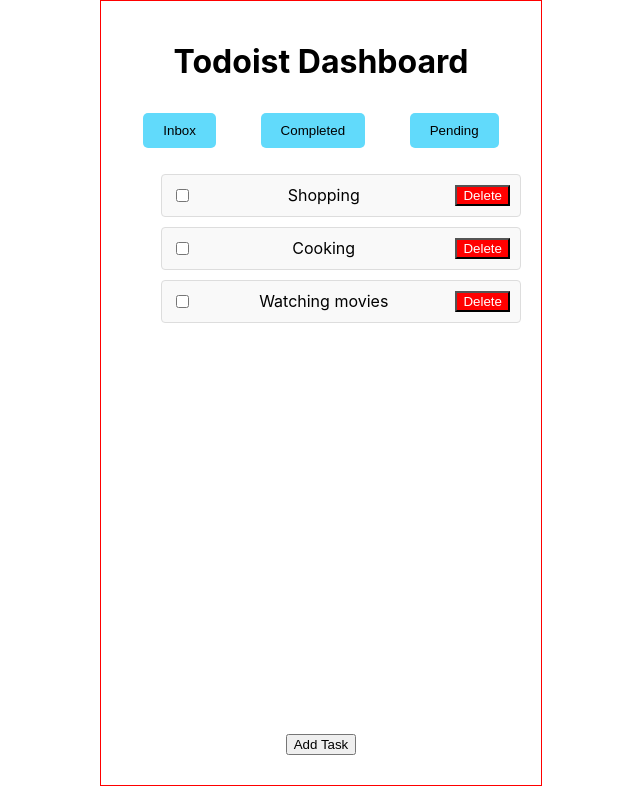
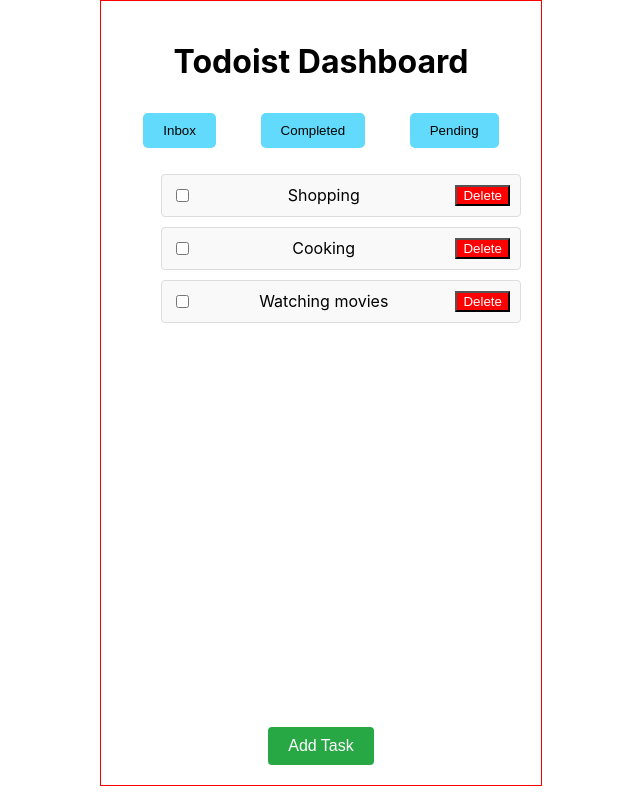
Before and after one commit to Tejashree-naik/todo-application, a React (Create React App) app: page / in a window 1280 px wide. Shown: the whole page, without its empty margins (319-959 px from the left). Built offline with nearby package versions, Linux system fonts and the light colour scheme.

Commit message:
add css for add button

```diff
--- a/src/App.css
+++ b/src/App.css
@@ -51,18 +51,23 @@
 .task-item:last-child {
   border-bottom: none;
 }
+.add-button {
+  padding: 10px 20px;
+  background-color: #28a745;
+  color: white;
+  border: none;
+  border-radius: 4px;
+  cursor: pointer;
+  font-size: 16px;
+}
+
+.add-button:hover {
+  background-color: #218838;
+}
+
 .App-footer {
   margin-top: 20px;
-  padding: 10px;
-  background-color: white;
-  color: white;
-  border-radius: 8px;
-  display: flex;
-  justify-content: center;
-}
-
-.App-footer p {
-  margin: 0;
+  text-align: center;
 }
 .App-body ul {
   padding: 0;
--- a/src/App.js
+++ b/src/App.js
@@ -78,7 +78,9 @@
 
       {/* Footer with Add Task button (always visible in footer) */}
       <div className="App-footer">
-        <button onClick={addTask}>Add Task</button>
+        <button className="add-button" onClick={addTask}>
+          Add Task
+        </button>
       </div>
     </div>
   );
```
